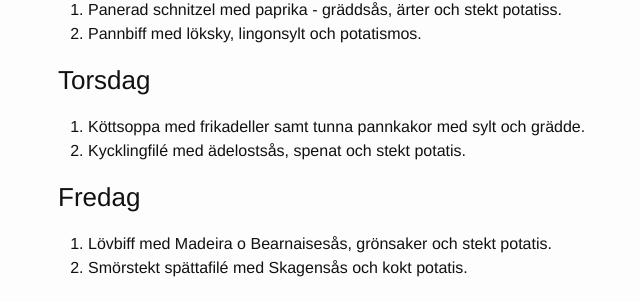
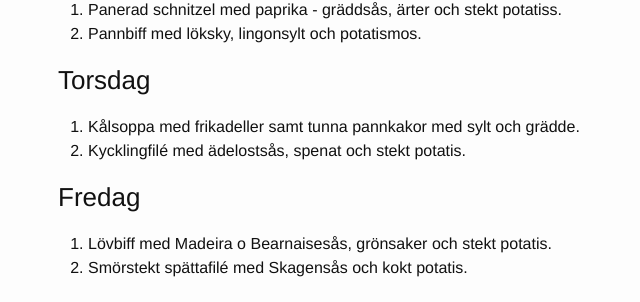
Before and after one commit to FarInn62/farinn62.github.io, a Jekyll site: the page built from lunch.md, in a window 1280 px wide. Shown: the part 542-844 px from the top of the page, without its empty margins (212-852 px from the left). Built offline with Jekyll 4.4.1, drawn with Linux system fonts in a browser that asks for light colours.

Commit message:
kålsoppa

```diff
--- a/lunch.md
+++ b/lunch.md
@@ -4,6 +4,7 @@ title: Lunch v37
 permalink: /lunch/
 published: true
 ---
+
 
 
 
@@ -40,7 +41,7 @@ Alla rätter: 80:- Take way: 60:-
 
 ### Torsdag
 
-1. Köttsoppa med frikadeller samt tunna pannkakor med sylt och grädde.
+1. Kålsoppa med frikadeller samt tunna pannkakor med sylt och grädde.
 2. Kycklingfilé med ädelostsås, spenat och stekt potatis.
 
 
```
